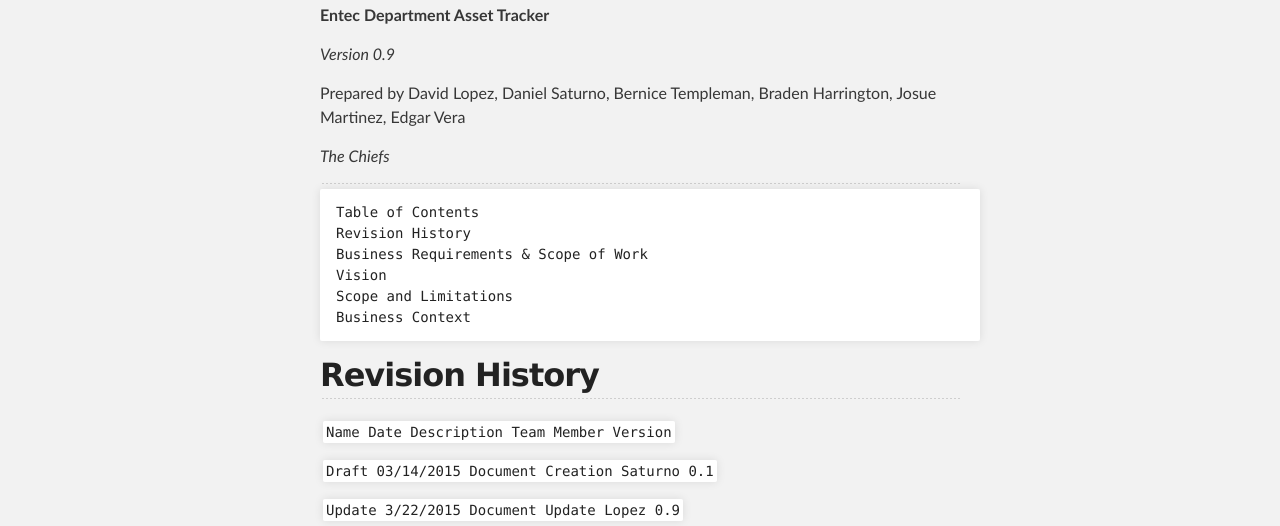
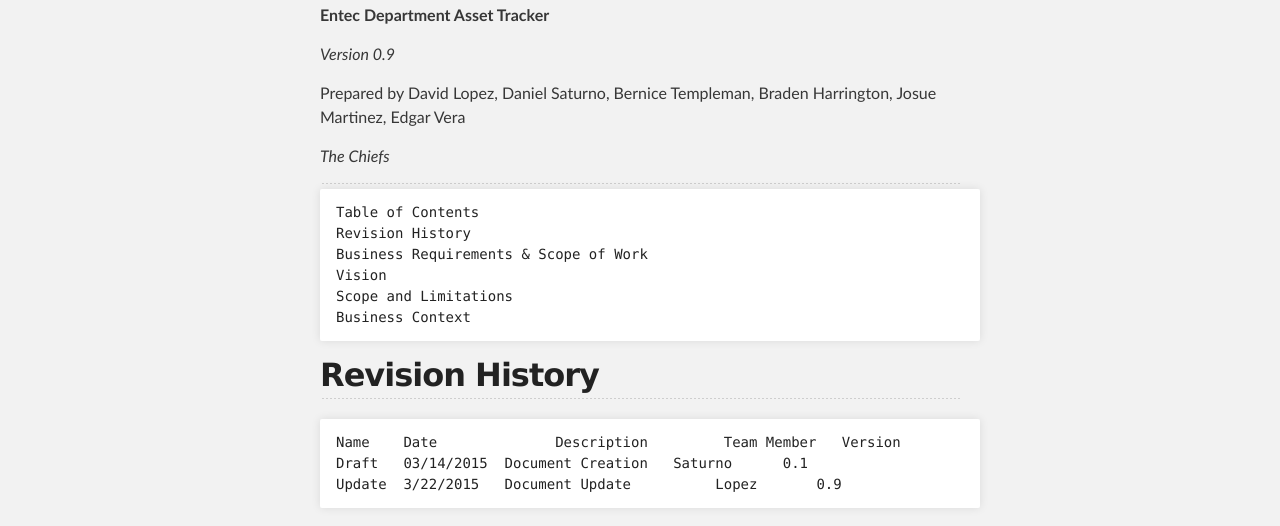
Before and after one commit to COP2335-Chiefs/FinalProject.AssetTracker, a plain HTML site: page index.html in a window 1280 px wide. Shown: the part 373-899 px from the top of the page. Drawn offline with Linux system fonts and the light colour scheme.

Commit message:
Create gh-pages branch via GitHub

```diff
--- a/index.html
+++ b/index.html
@@ -56,11 +56,10 @@ Business Context
 <h2>
 <a id="revision-history" class="anchor" href="#revision-history" aria-hidden="true"><span class="octicon octicon-link"></span></a>Revision History</h2>
 
-<p><code>Name   Date              Description         Team Member   Version</code></p>
-
-<p><code>Draft  03/14/2015  Document Creation   Saturno      0.1</code></p>
-
-<p><code>Update 3/22/2015   Document Update          Lopez       0.9</code></p>
+<pre><code>Name    Date              Description         Team Member   Version
+Draft   03/14/2015  Document Creation   Saturno      0.1
+Update  3/22/2015   Document Update          Lopez       0.9
+</code></pre>
 
 <h2>
 <a id="1---business-requirements--scope-of-work" class="anchor" href="#1---business-requirements--scope-of-work" aria-hidden="true"><span class="octicon octicon-link"></span></a>1.   Business Requirements &amp; Scope of Work</h2>
@@ -154,7 +153,7 @@ Business Context
 <li>  Entec Asset Tracker could achieve a more engaging and intuitive user experience by providing an easy-to-use graphical user interface (GUI) </li>
 </ul>
 
-<p>*<em>1.3.  Assumptions and *</em></p>
+<p><strong>1.3.  Assumptions and Dependencies</strong></p>
 
 <p>The Entec Asset Tracker team is working under the assumption that there is readily available documentation from scanner manufactures about their products and that these documents will provide appropriate information that will enable the team to successfully implement the use of a scanner as an additional part of the solution by using the manufacturers API.</p>
 
```
Also changed, not shown: params.json (+1 -1 lines).
